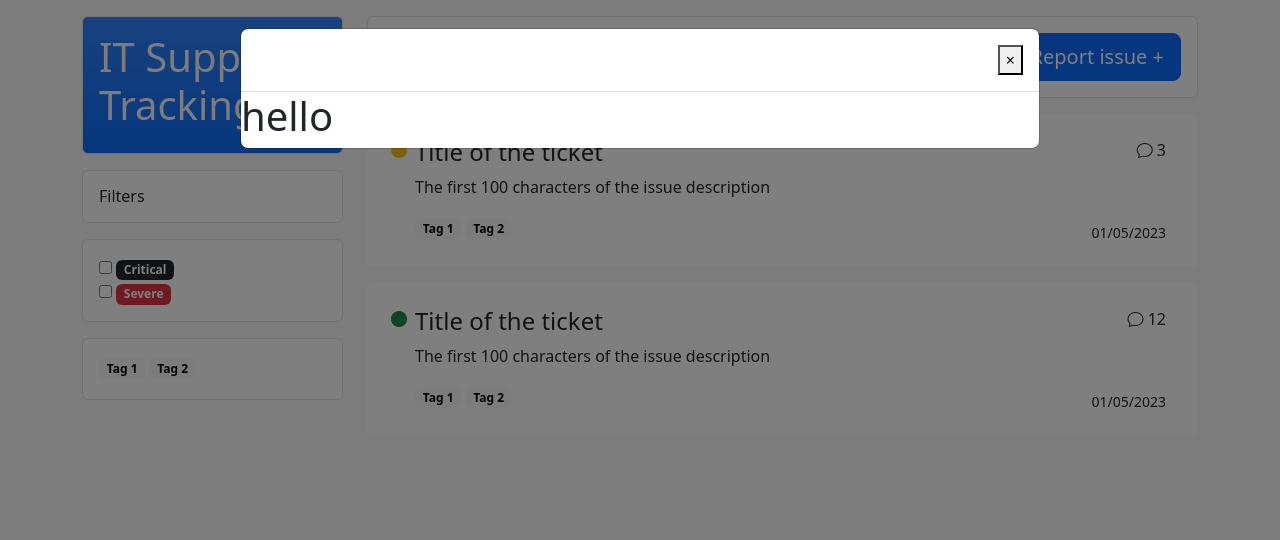
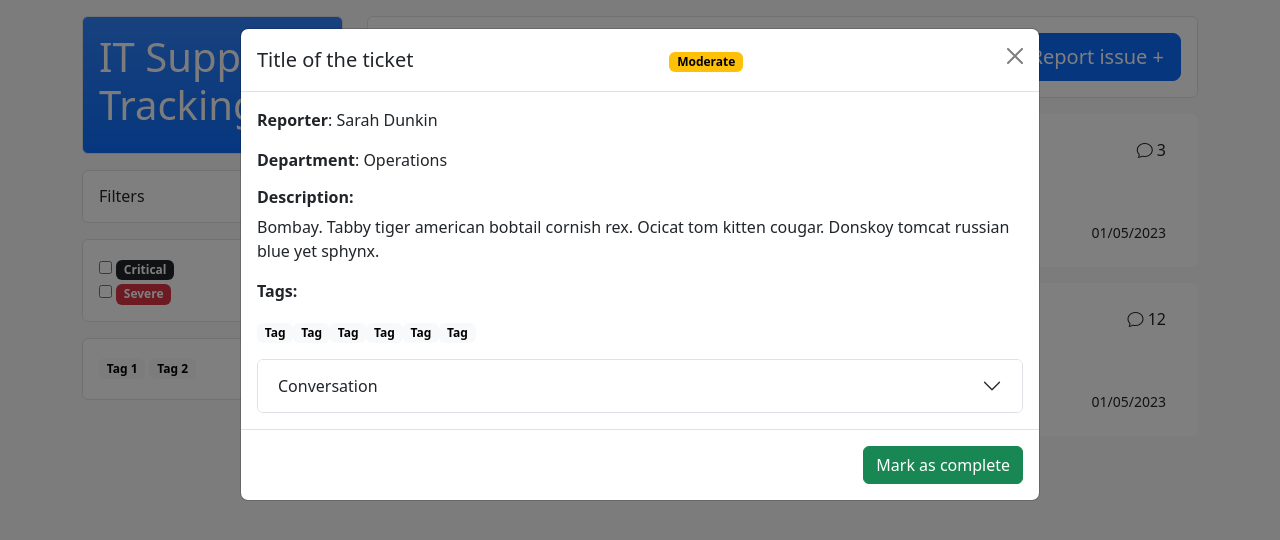
Before and after one commit to iO-Academy/IT-bug-tracking-FE, a React (Vite) app: page / in a window 1280 px wide. Both pictures are taken after a click on the element 782 px from the left and 190 px from the top of the page. Shown: the top 540 px of the page. Built offline with nearby package versions, Linux system fonts and the light colour scheme.

Commit message:
Issue popup modal

```diff
--- /dev/null
+++ b/src/Collapse/index.jsx
@@ -0,0 +1,19 @@
+import IssueComment from "../IssueComment/index.jsx";
+import React from "react";
+
+function Collapse({toggle, comments}) {
+    return <>
+        { toggle &&
+            comments.map(comment =>
+                <IssueComment
+                    key={comment.date_created}
+                    name={comment.name}
+                    comment={comment.comment}
+                    dateCreated={comment.date_created}
+                />
+            )
+        }
+    </>
+}
+
+export default Collapse
--- /dev/null
+++ b/src/IssueComment/index.jsx
@@ -0,0 +1,11 @@
+function IssueComment({name, comment, dateCreated}) {
+
+    return (
+        <div className="accordion-body mb-3 border-bottom">
+            <h6>{name} <small className="float-end">{dateCreated}</small></h6>
+            <p>{comment}</p>
+        </div>
+    )
+}
+
+export default IssueComment
--- a/src/IssuePopUp/index.jsx
+++ b/src/IssuePopUp/index.jsx
@@ -1,7 +1,11 @@
 import Tags from "../Tags/index.jsx";
-import {useState} from "react";
+import React, {useEffect, useState} from "react";
+import Collapse from "../Collapse/index.jsx";
 
-function IssuePopUp({id, title, summary, severity, tags, date_created, comment_count}) {
+function IssuePopUp({closeModal, id}) {
+    const [issue, setIssue] = useState(null)
+    const [issueId, setIssueId] = useState(null)
+    const [commentToggle, setCommentToggle] = useState(false)
 
     const severityColorMap = {
         "Critical": "text-dark",
@@ -12,34 +16,40 @@ function IssuePopUp({id, title, summary, severity, tags, date_created, comment_c
         "Unknown": "text-secondary",
     }
 
+    const getIssue = async (id) => {
+        const response = await fetch('issue.json')
+        const data = await response.json()
+        setIssue(data)
+    }
+
+    useEffect(() => {
+        setIssueId(id)
+        getIssue(issueId)
+    }, [id]);
+
+    const toggleComments = () => setCommentToggle(!commentToggle)
+
+    if (issue != null) {
         return (
-        <div className="modal fade" id="popUpModal" tabIndex="-1" aria-labelledby="exampleModalLabel"
-             aria-hidden="true">
-            <div className="modal-dialog modal-lg">
-                <div className="modal-content">
+            <>
                 <div className="modal-header">
-                        <h1 className="modal-title fs-5">Title of the Ticket</h1>
+                    <h1 className="modal-title fs-5">{issue.title}</h1>
                     <div>
-                            <span className="badge text-bg-warning">Moderate</span>
-                            <button type="button" className="btn-close align-middle" data-bs-dismiss="modal"
-                                    aria-label="Close"></button>
+                        <span className="badge text-bg-warning">{issue.severity}</span>
+                    </div>
+                    <div>
+                        <button onClick={closeModal} type="button" className="btn-close align-top"
+                                data-dismiss="modal" aria-label="Close">
+                        </button>
                     </div>
                 </div>
                 <div className="modal-body">
-                        <p><strong>Reporter</strong>: Sarah Clarke</p>
-                        <p><strong>Department</strong>: Operations</p>
-                        <h6>Description:</h6>
-                        <p>Bombay. Tabby tiger american bobtail cornish rex. Ocicat tom kitten cougar. Donskoy tomcat
-                            russian blue yet sphynx. Panther balinese cheetah munchkin yet birman. Burmese kitten
-                            balinese , for norwegian forest burmese and british shorthair. Savannah jaguar savannah
-                            maine coon. Devonshire rex. Ragdoll norwegian forest. British shorthair. Abyssinian panther,
-                            or tabby, cheetah. Lion abyssinian lion lion but maine coon kitty munchkin. Ocelot turkish
-                            angora persian american shorthair turkish angora but burmese.</p>
-                        <p>Ocicat british shorthair burmese scottish fold yet leopard. Bobcat maine coon savannah and
-                            lynx. Cornish rex siberian yet thai british shorthair scottish fold cougar lynx. Kitten.
-                            Leopard maine coon yet thai maine coon himalayan. </p>
+                    <p><strong>Reporter</strong>: {issue.reporter.name}</p>
+                    <p><strong>Department</strong>: {issue.reporter.department}</p>
+                    <h6><strong>Description:</strong></h6>
+                    <p>{issue.description}</p>
                     <div className="mb-3">
-                            <p>Tags</p>
+                        <p><strong>Tags:</strong></p>
                         <span className="badge text-bg-light">Tag</span><span
                         className="badge text-bg-light">Tag</span><span
                         className="badge text-bg-light">Tag</span><span
@@ -50,49 +60,24 @@ function IssuePopUp({id, title, summary, severity, tags, date_created, comment_c
                     <div className="accordion" id="accordionExample">
                         <div className="accordion-item">
                             <h2 className="accordion-header">
-                                    <button className="accordion-button collapsed" type="button"
-                                            data-bs-toggle="collapse" data-bs-target="#collapseOne">
+                                <button className={"accordion-button" + (commentToggle ? "" : " collapsed")}
+                                        type="button" data-target="#collapseOne" data-toggle="collapse"
+                                        onClick={toggleComments}>
                                     Conversation
                                 </button>
                             </h2>
-                                <div id="collapseOne" className="accordion-collapse collapse">
-                                    <div className="accordion-body">
-                                        <div className="mb-3 border-bottom">
-                                            <h6>Amy Robson <small className="float-end">10/05/2023 13:00</small></h6>
-                                            <p>Lorem ipsum dolor sit amet, consectetur adipiscing elit, sed do eiusmod
-                                                tempor incididunt ut labore et dolore magna aliqua. Ut enim ad minim
-                                                veniam, quis nostrud exercitation ullamco laboris nisi ut aliquip ex ea
-                                                commodo consequat.</p>
-                                        </div>
-                                        <div className="mb-3 border-bottom">
-                                            <h6>Amy Robson <small className="float-end">10/05/2023 13:02</small></h6>
-                                            <p>Lorem ipsum dolor sit amet, consectetur adipiscing elit, sed do eiusmod
-                                                tempor incididunt ut labore et dolore magna aliqua. Ut enim ad minim
-                                                veniam, quis nostrud exercitation ullamco laboris nisi ut aliquip ex ea
-                                                commodo consequat.</p>
-                                        </div>
-                                        <div className="mb-3 border-bottom">
-                                            <h6>Amy Robson <small className="float-end">10/05/2023 13:05</small></h6>
-                                            <p>Lorem ipsum dolor sit amet, consectetur adipiscing elit, sed do eiusmod
-                                                tempor incididunt ut labore et dolore magna aliqua. Ut enim ad minim
-                                                veniam, quis nostrud exercitation ullamco laboris nisi ut aliquip ex ea
-                                                commodo consequat.</p>
-                                        </div>
-                                        <div className="text-end">
-                                            <button className="btn btn-primary">Add comment</button>
-                                        </div>
-                                    </div>
-                                </div>
+                            <Collapse toggle={commentToggle} comments={issue.comments}></Collapse>
                         </div>
                     </div>
                 </div>
                 <div className="modal-footer">
                     <button type="button" className="btn btn-success">Mark as complete</button>
                 </div>
-                </div>
-            </div>
-        </div>
+            </>
         )
+    } else {
+        return (<p>loading...</p>)
+    }
 }
 
 export default IssuePopUp;
--- a/src/IssuesList/index.jsx
+++ b/src/IssuesList/index.jsx
@@ -65,9 +65,11 @@ function IssuesList() {
             </main>
             {
                 showIssueModal &&
-                <Modal closeModal={unselectIssue} title={""} severity={""}>
-                    <h1>hello</h1>
-                    {/*<IssuePopUp></IssuePopUp>*/}
+                <Modal closeModal={unselectIssue}>
+                    <IssuePopUp
+                        closeModal={unselectIssue}
+                        id={selectedIssue}
+                    />
                 </Modal>
             }
 
--- a/src/Modal/index.jsx
+++ b/src/Modal/index.jsx
@@ -1,7 +1,4 @@
-import {useEffect, useState} from "react";
-import Severity from "../Severity/index.jsx";
-
-export default function Modal({closeModal, title, severity, children}) {
+export default function Modal({closeModal, children}) {
 
     return (
         <>
@@ -9,18 +6,6 @@ export default function Modal({closeModal, title, severity, children}) {
             <div className="modal open d-block" tabIndex="-1">
                 <div className="modal-dialog modal-lg">
                     <div className="modal-content">
-                        <div className="modal-header">
-                            <h1 className="modal-title fs-5">{title}</h1>
-                            <div>
-                                {
-                                    severity &&
-                                    <Severity severity={severity} />
-                                }
-                                <button onClick={closeModal} type="button" className="close" data-dismiss="modal" aria-label="Close">
-                                    <span aria-hidden="true">&times;</span>
-                                </button>
-                            </div>
-                        </div>
                         {children}
                     </div>
                 </div>
```
Lines whose indentation alone changed are shown as unchanged.
